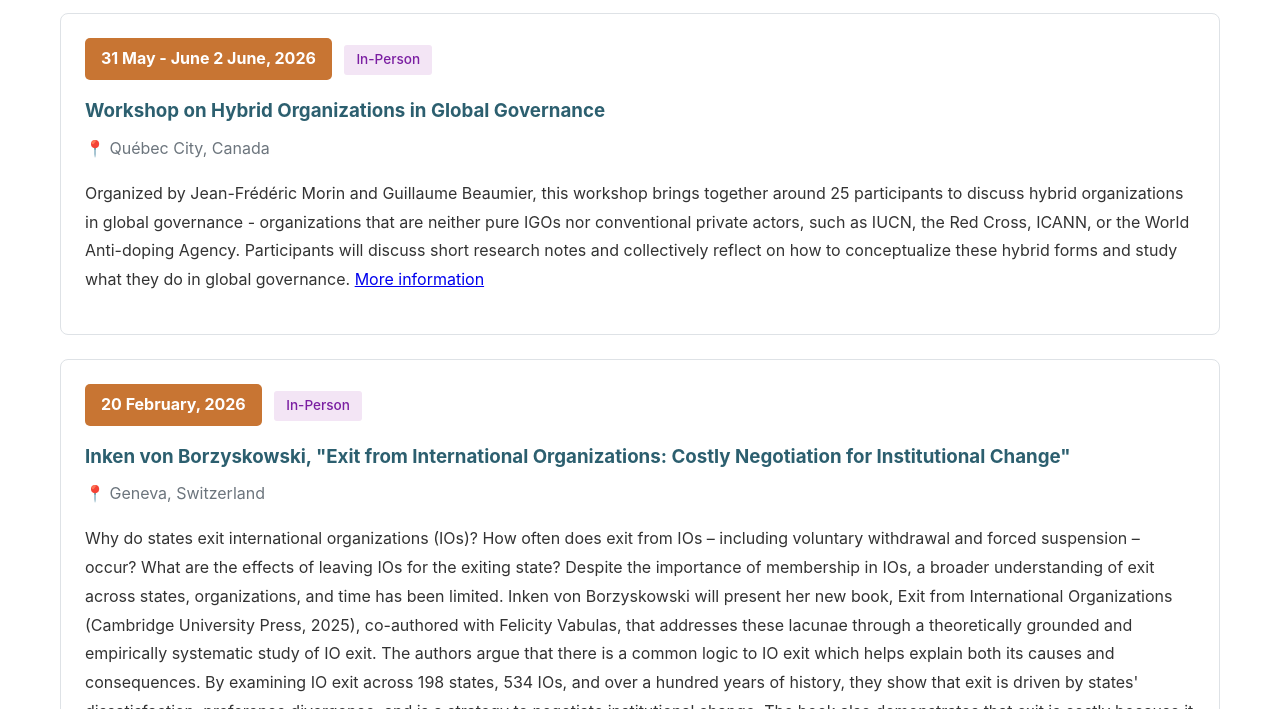
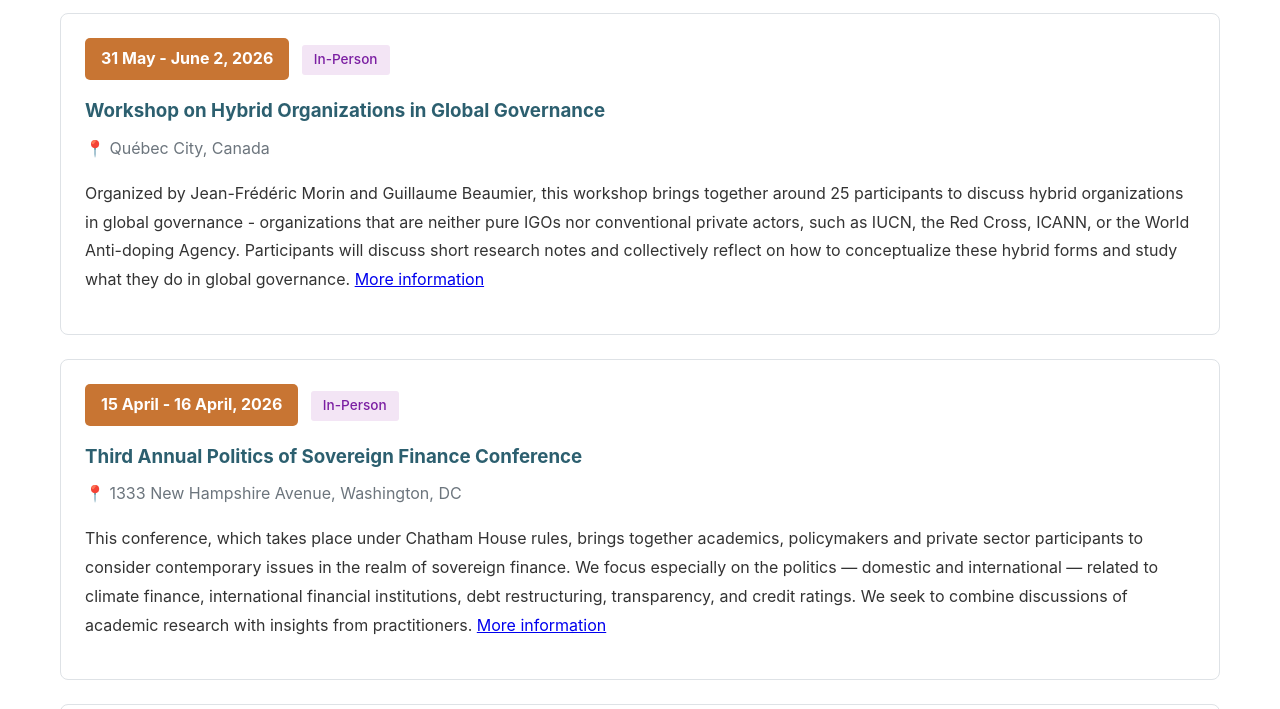
Before and after one commit to globalgov/ggrcc.org, a plain HTML site: page events.html in a window 1280 px wide. Shown: the part 511-1220 px from the top of the page. Drawn offline with Linux system fonts and the light colour scheme.

```diff
--- a/events.html
+++ b/events.html
@@ -35,11 +35,19 @@
                 <h2>Activity</h2>
 
                 <div class="event-card">
-                    <span class="event-date">31 May - June 2 June, 2026</span>
+                    <span class="event-date">31 May - June 2, 2026</span>
                     <span class="event-type in-person">In-Person</span>
                     <h3>Workshop on Hybrid Organizations in Global Governance</h3>
                     <p class="event-details">📍 Québec City, Canada</p>
                     <p>Organized by Jean-Frédéric Morin and Guillaume Beaumier, this workshop brings together around 25 participants to discuss hybrid organizations in global governance - organizations that are neither pure IGOs nor conventional private actors, such as IUCN, the Red Cross, ICANN, or the World Anti-doping Agency. Participants will discuss short research notes and collectively reflect on how to conceptualize these hybrid forms and study what they do in global governance. <a href="http://www.wire-series.com/fr/20th-wire-edition" target="_blank" rel="noopener noreferrer">More information</a></p>
+                </div>
+
+                <div class="event-card">
+                    <span class="event-date">15 April - 16 April, 2026</span>
+                    <span class="event-type in-person">In-Person</span>
+                    <h3>Third Annual Politics of Sovereign Finance Conference</h3>
+                    <p class="event-details">📍 1333 New Hampshire Avenue, Washington, DC</p>
+                    <p>This conference, which takes place under Chatham House rules, brings together academics, policymakers and private sector participants to consider contemporary issues in the realm of sovereign finance. We focus especially on the politics — domestic and international — related to climate finance, international financial institutions, debt restructuring, transparency, and credit ratings. We seek to combine discussions of academic research with insights from practitioners. <a href="https://psfl.princeton.edu/events/2026/third-annual-politics-sovereign-finance-conference" target="_blank" rel="noopener noreferrer">More information</a></p>
                 </div>
 
                 <div class="event-card">
```
